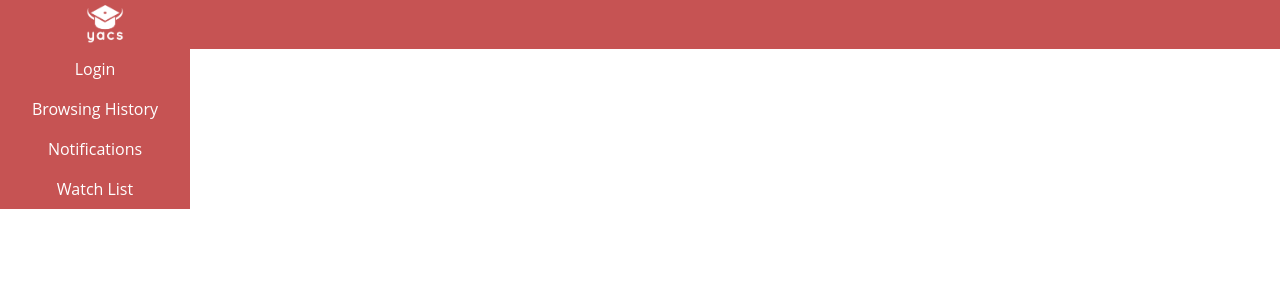
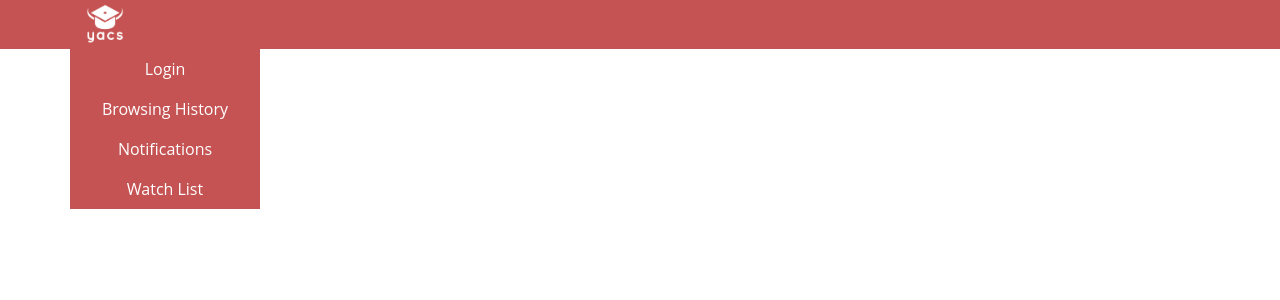
Before and after one commit to BrianHotopp/yacsvue, a Vue app in the folder yacs-user/: page /#/ in a window 1280 px wide. Shown: the top 300 px of the page. Built offline with nearby package versions, Linux system fonts and the light colour scheme.

Commit message:
added sidebar menu

```diff
--- a/yacs-user/src/App.vue
+++ b/yacs-user/src/App.vue
@@ -4,33 +4,28 @@
 <template>
   <div id="app">
     <b-navbar class="p-0 navbar-custom">
-      <div class="container">
-          <a class="navbar-brand col-auto mr-0" href="https://yacs.cs.rpi.edu/"><img class="theme-logo" src="./assets/yacs-symbol-lockup-white.png"></a>
-        </div>
+    <div class="container">
+    <a class="navbar-brand col-auto" href="https://yacs.cs.rpi.edu/"><img class="theme-logo" src="./assets/yacs-symbol-lockup-white.png"></a>
+    </div>
     </b-navbar>
+    <!-- rewrite sidebar -->
+    <b-container>
+      <b-row>
+        <b-col md="2" id="sidebar">
+            <b-nav vertical>
+            <b-nav-item class="navitem"><router-link class="white-link" to="#">Login</router-link></b-nav-item>
+            <b-nav-item class="navitem"><router-link class="white-link" to="#">Browsing History</router-link></b-nav-item>
+            <b-nav-item class="navitem"><router-link class="white-link" to="#">Notifications</router-link></b-nav-item>
+            <b-nav-item class="navitem"><router-link class="white-link" to="#">Watch List</router-link></b-nav-item>
+            </b-nav>
+        </b-col>
+        <b-col md="8" class="mt-5">
+          <router-view></router-view>
+        </b-col>
+      </b-row>
+    </b-container>
+    <!-- Sidebar -->
 
-    <!-- Sidebar -->
-    <div class="container ml-0">
-      <div class = "row">
-          <div class="col-md-2" id="sidebar">
-              <ul class="nav flex-column">
-                  <li class="nav-item">
-                      <router-link class="nav-link white-link" to="#">Login</router-link>
-                  </li>
-                  <li class="nav-item">
-                      <router-link class="nav-link white-link" to="#">Browsing History</router-link>
-                  </li>
-                  <li class="nav-item">
-                      <router-link class="nav-link white-link" to="#">Notifications</router-link>
-                  </li>
-                  <li class="nav-item">
-                      <router-link class="nav-link white-link" to="#">Watch List</router-link>
-                  </li>
-              </ul>
-          </div>
-          <router-view></router-view>
-      </div>
-    </div>
   </div>
 </template>
 
@@ -48,8 +43,9 @@ export default {
   -moz-osx-font-smoothing: grayscale;
   text-align: center;
   color: #2c3e50;
+  min-height: 100%;
+}
 
-}
 .white-link{
     color:#ffffff
 }
--- a/yacs-user/src/components/login.vue
+++ b/yacs-user/src/components/login.vue
@@ -1,6 +1,5 @@
 <template>
     <div>
-        <div class="col mt-5">
         <div class="login-form"  style="max-width: 400px;">
             <form class="mb-4 p-4">
                 <h2 class="text-center">Sign in</h2>
@@ -19,7 +18,7 @@
             </form>
             <p class="text-center"><router-link class="black-link" to="/register">Create an Account</router-link></p>
         </div>
-        </div>
+
     </div>
 </template>
 <style scoped>
```
Lines whose indentation alone changed are shown as unchanged.
